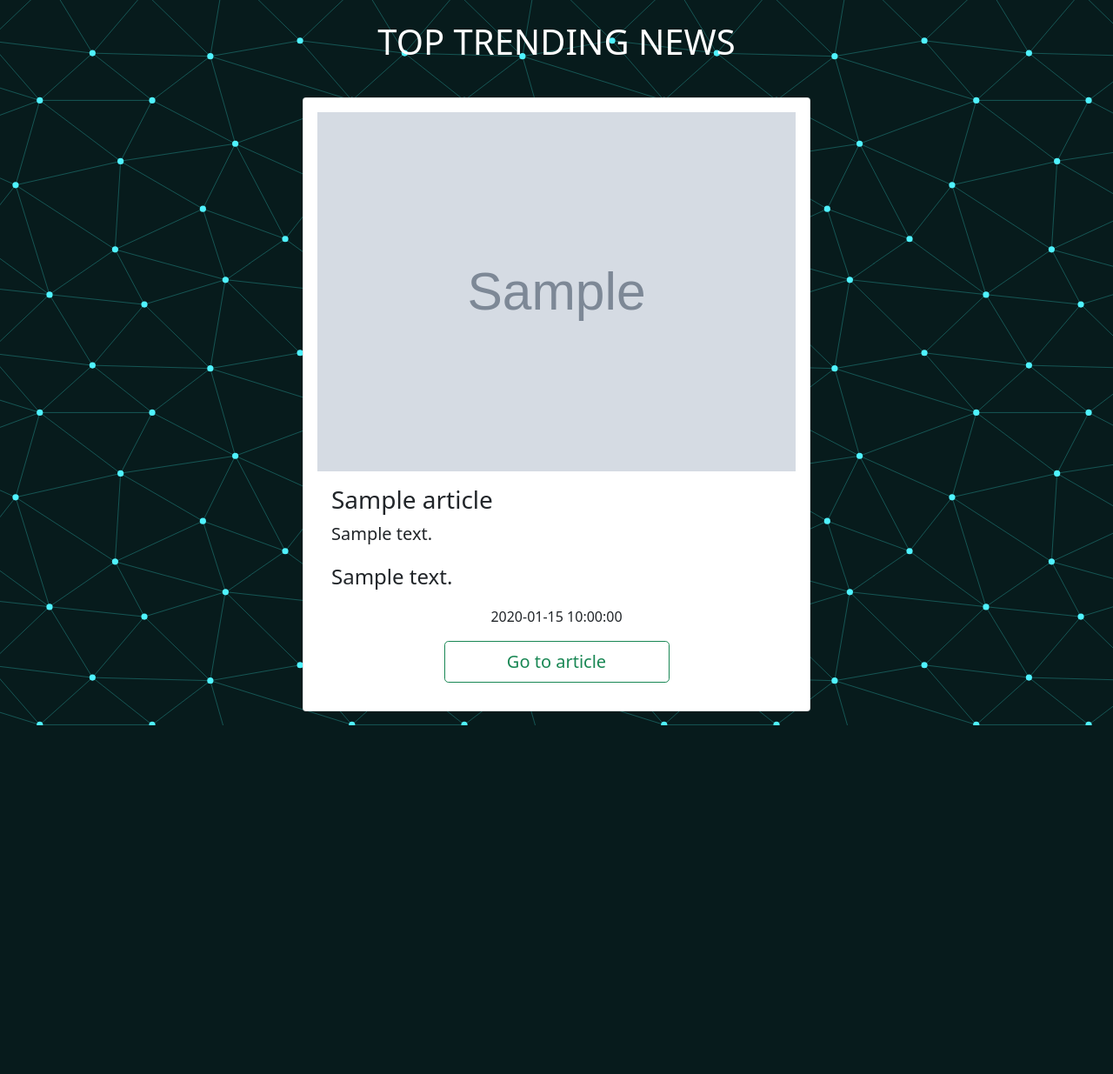
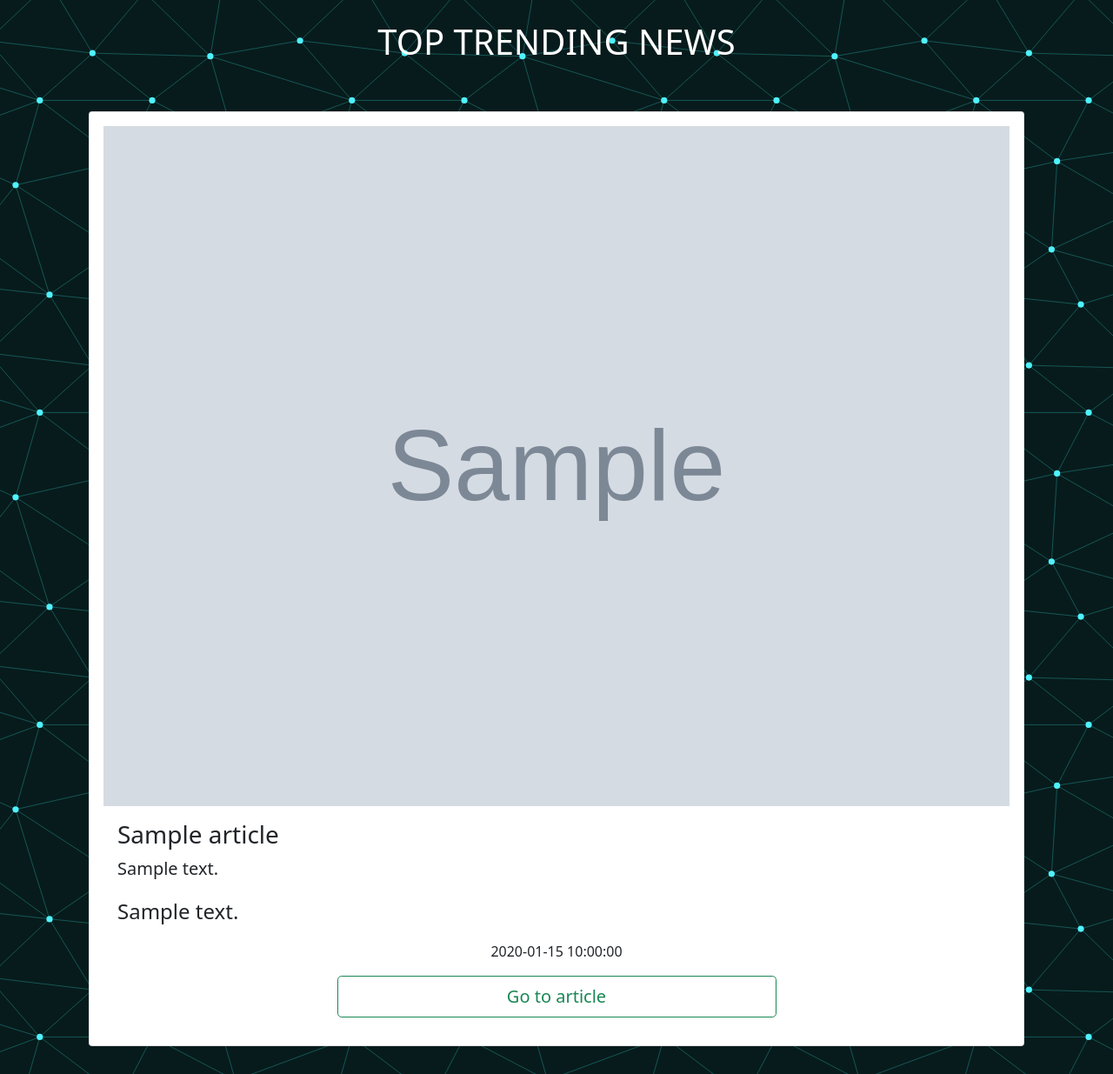
Before and after one commit to amani-joseph/trending-news, a Flask app: template app/templates/index.html in a window 1280 px wide. Shown: the part 56-1291 px from the top of the page at 87% size. Before the commit the page ends 890 px from the top, so only its background shows below. Run offline with Flask 2, Linux system fonts and the light colour scheme; the template is opened without the code that fills it: most values are stand-ins (such as "Sample title", 1, 10 or a date in 2020); grey boxes marked "Sample" are stand-in pictures; some libraries are stand-ins or nearby versions.

Commit message:
Amended styling

```diff
--- a/app/templates/macros.html
+++ b/app/templates/macros.html
@@ -1,7 +1,7 @@
 <!-- @format -->
 
 {% macro display_news(articles)%} {% for article in articles %}
-<div class="container h-25 w-50">
+<div class="container p-3 w-100">
 	<div class="col p-3">
 		<div class="card p-3">
 			<img src="{{article.urlToImage}}" alt="" />
```
